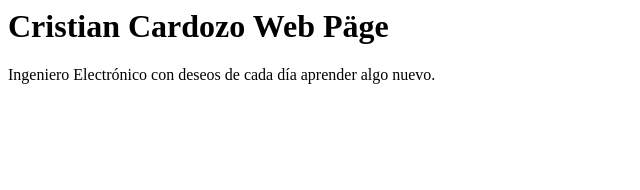
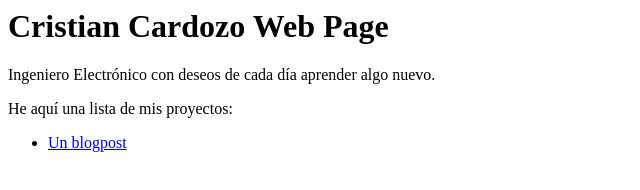
Before and after one commit to cardozo94/cardozo94, a plain HTML site: page index.html in a window 1280 px wide. Shown: the whole page, without its empty margins (0-640 px from the left). Drawn offline with Linux system fonts and the light colour scheme.

Commit message:
Relaciono el repositorio a mi web page

```diff
--- a/index.html
+++ b/index.html
@@ -1,2 +1,7 @@
-<h1>Cristian Cardozo Web Päge</h1>
+<h1>Cristian Cardozo Web Page</h1>
 <p>Ingeniero Electrónico con deseos de cada día aprender algo nuevo.</p>
+<p>He aqu&iacute; una lista de mis proyectos:
+	<ul>
+		<li><a href="https://cardozo94.github.io/hyperblog/blogpost.html">Un blogpost</a></li>
+	</ul>
+</p>
```
